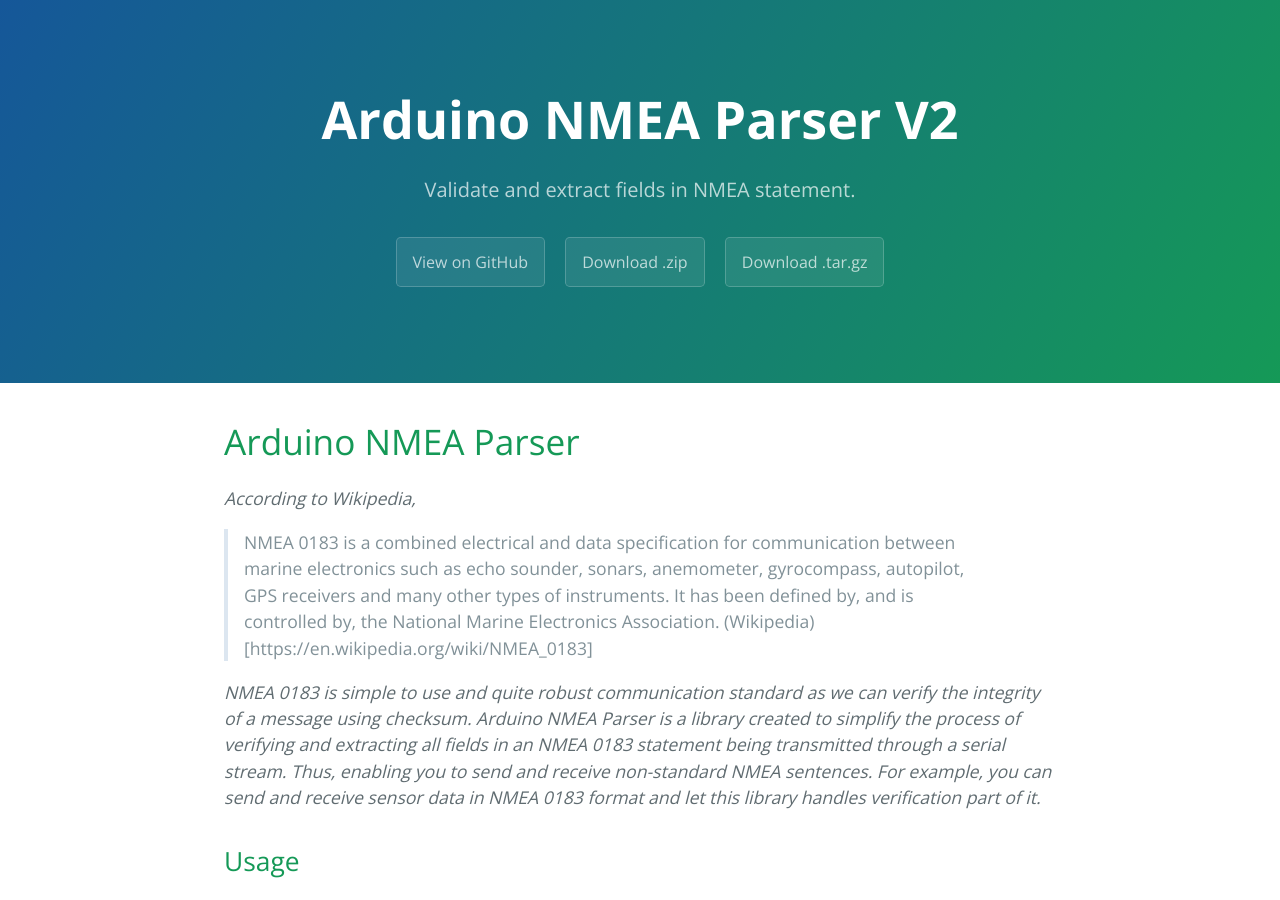
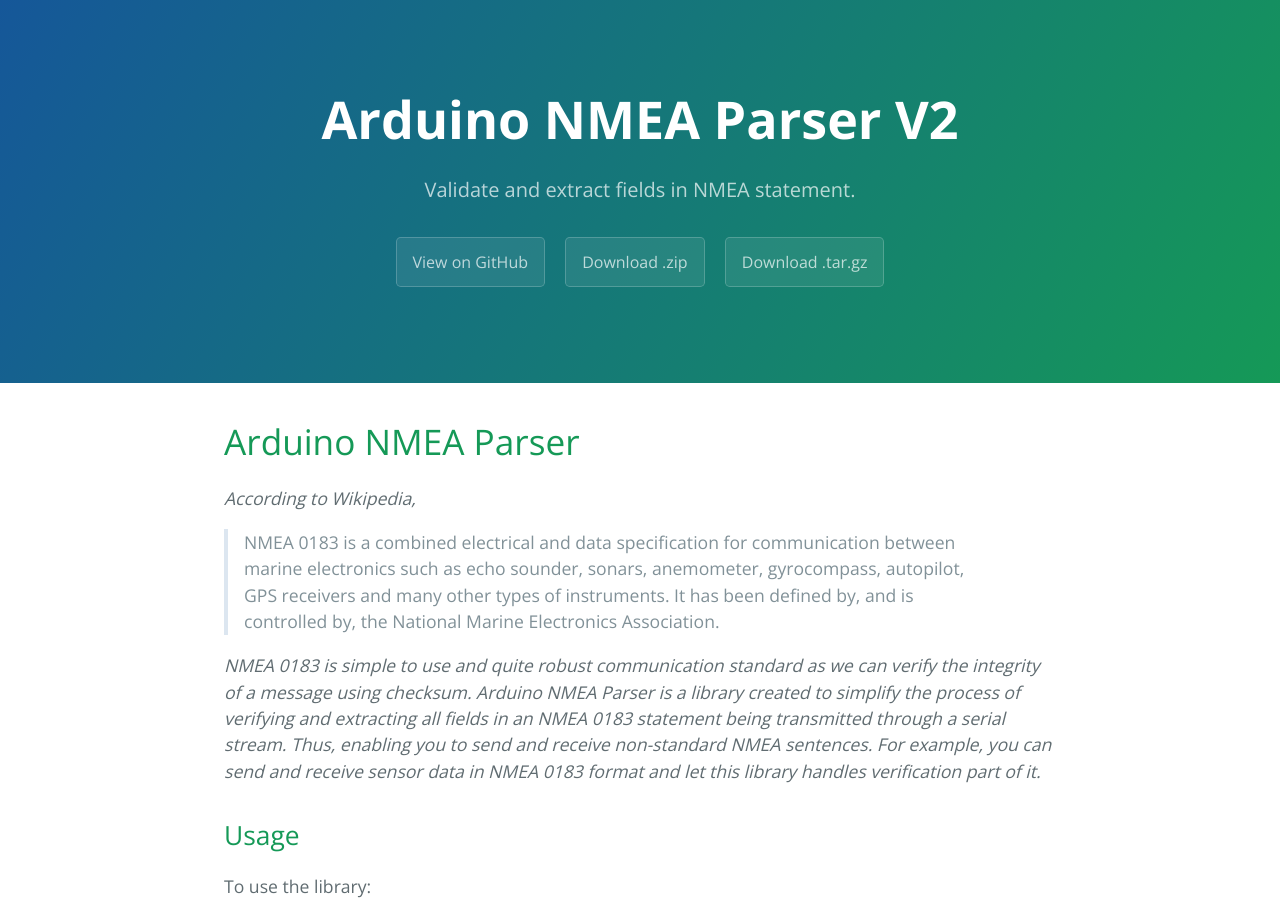
Before and after one commit to shah253kt/arduino-nmea-parser-v2, a Jekyll site: the page built from docs/index.md, in a window 1280 px wide and 900 px high. Built offline with Jekyll 4.4.1, drawn with Linux system fonts in a browser that asks for light colours; our own code applies the rules of GitHub Pages for plain Markdown files.

Commit message:
Remove Wikipedia link from description

```diff
--- a/docs/index.md
+++ b/docs/index.md
@@ -3,7 +3,6 @@
 *According to Wikipedia,*
 
 > NMEA 0183 is a combined electrical and data specification for communication between marine electronics such as echo sounder, sonars, anemometer, gyrocompass, autopilot, GPS receivers and many other types of instruments. It has been defined by, and is controlled by, the National Marine Electronics Association.
-> (Wikipedia)[https://en.wikipedia.org/wiki/NMEA_0183]
 
 *NMEA 0183 is simple to use and quite robust communication standard as we can verify the integrity of a message using checksum. Arduino NMEA Parser is a library created to simplify the process of verifying and extracting all fields in an NMEA 0183 statement being transmitted through a serial stream. Thus, enabling you to send and receive non-standard NMEA sentences. For example, you can send and receive sensor data in NMEA 0183 format and let this library handles verification part of it.*
 
```
